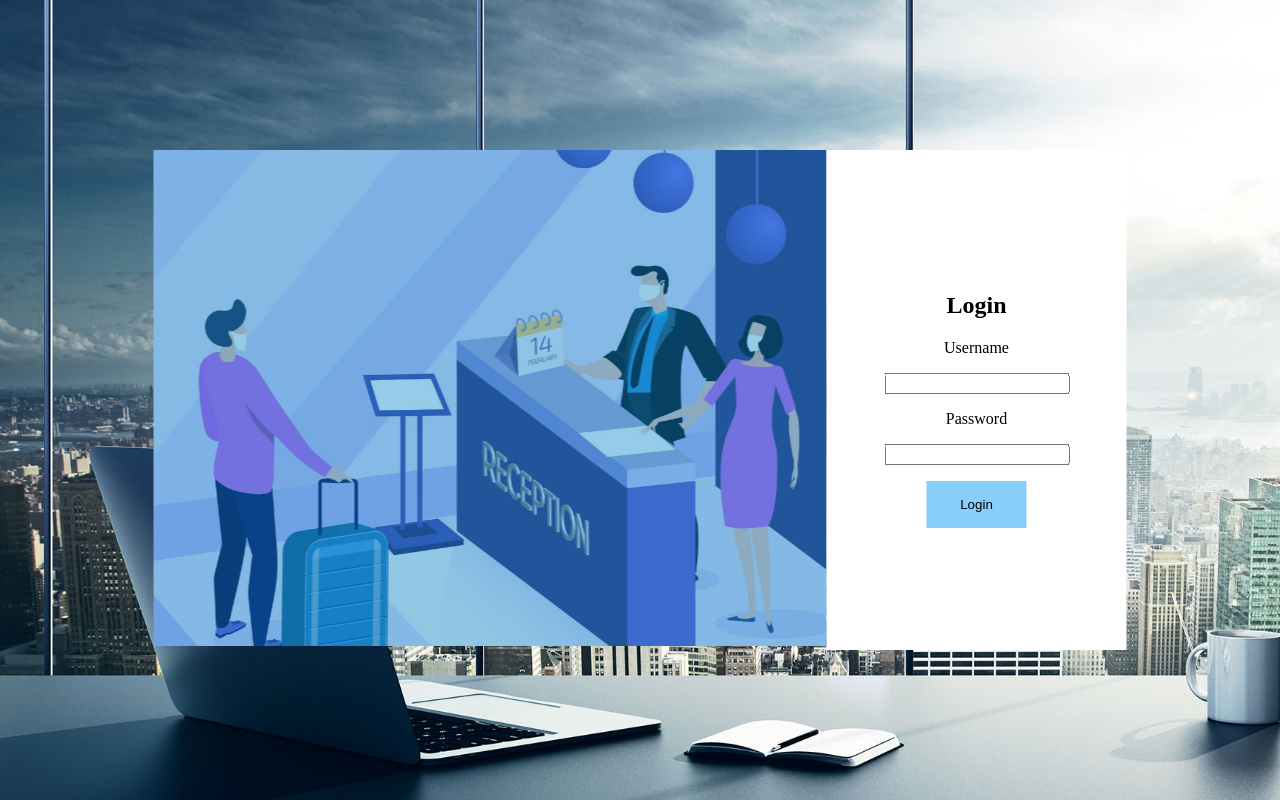
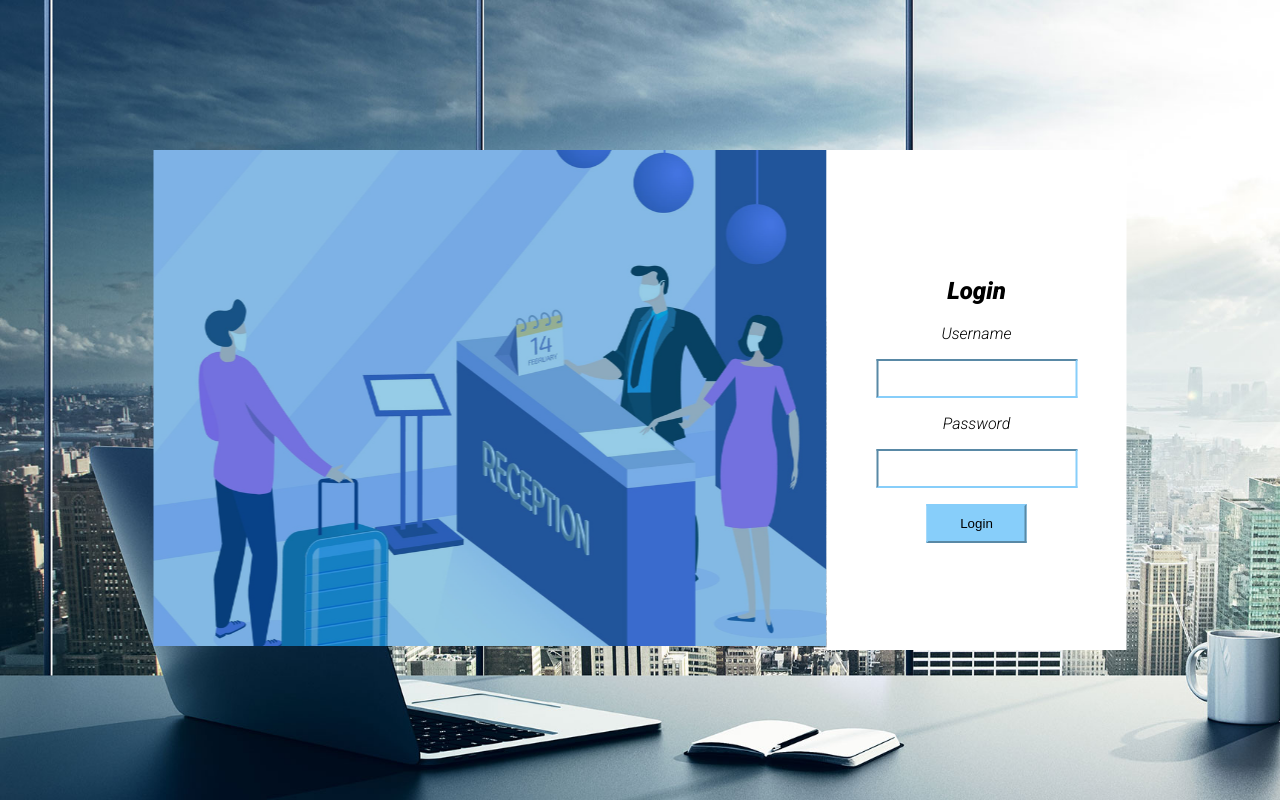
Before and after one commit to yacdanyCR/Hotel_Front, a React (Create React App) app: page / in a window 1280 px wide. Built offline with nearby package versions, Linux system fonts and the light colour scheme.

Commit message:
Adding a new font family

```diff
--- a/src/Components/LoginComponent/style.css
+++ b/src/Components/LoginComponent/style.css
@@ -25,10 +25,14 @@
     height: 500px;
 }
 
+.login input,
+button {
+    padding: 10px;
+    border-color: lightskyblue;
+}
+
 .login>form>button {
     background-color: lightskyblue;
-    padding: 1rem;
-    border: none;
     width: 100px;
     cursor: pointer;
 }
--- a/src/index.css
+++ b/src/index.css
@@ -1,6 +1,9 @@
+@import url('https://fonts.googleapis.com/css2?family=Raleway:ital,wght@0,100;0,300;0,400;0,600;1,100;1,400&family=Roboto+Slab:wght@900&family=Roboto:ital,wght@1,100;1,300;1,900&display=swap');
+
 body {
     background-image: url('../public/img/background.jpg');
     background-repeat: no-repeat;
     background-size: cover;
     background-attachment: fixed;
+    font-family: 'Roboto', sans-serif;
 }
```
